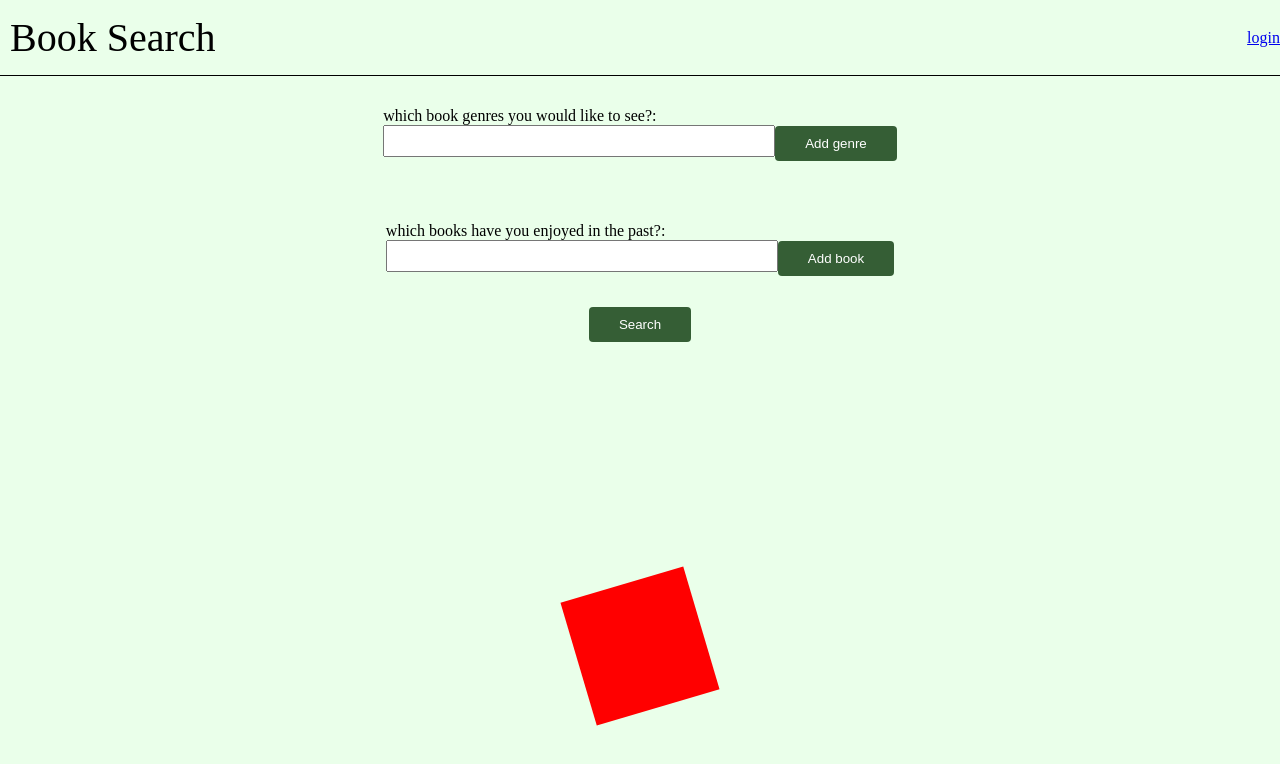
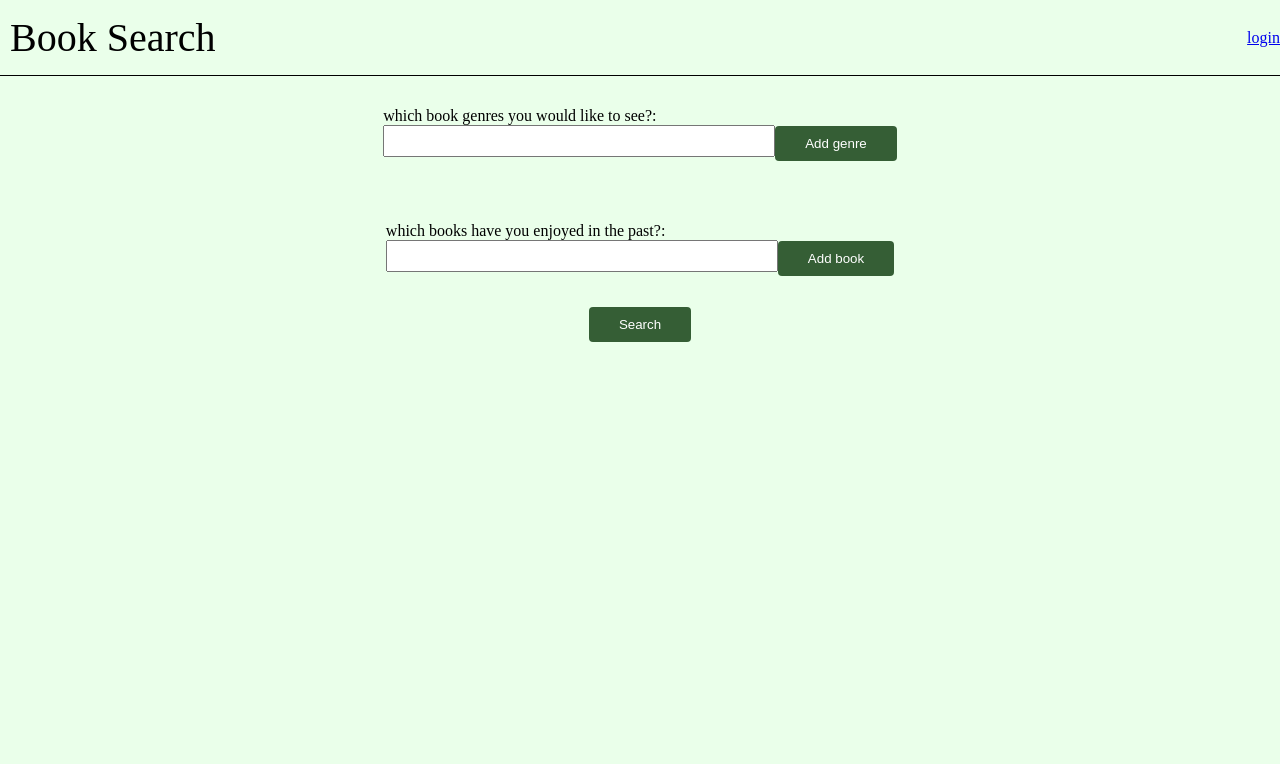
Before and after one commit to SpencerHitchcock05/Book-App, a React app in the folder client/: page / in a window 1280 px wide. Shown: the top 764 px of the page. Built offline with nearby package versions, Linux system fonts and the light colour scheme; the HTML template or start-up script is replaced by a standard one.

Commit message:
finished temporary loading icon

```diff
--- a/client/src/App.css
+++ b/client/src/App.css
@@ -135,10 +135,11 @@ body {
   }
 
 #loading-icon {
-    margin: 30vh;
-    width: 10vw;
-    height: 10vw;
-    background-color: red;
+    margin-top: 30vh;
+    margin-bottom: 30px;
+    width: 100px;
+    height: 100px;
+    background-color: #355e35;
     animation: spin 2s infinite;
 }
 
--- a/client/src/Content.jsx
+++ b/client/src/Content.jsx
@@ -56,8 +56,7 @@ function Content() {
             </div>
             </>}
 
-            {/* {searching && <LoadingIcon/>} */}
-            <LoadingIcon/>
+            {searching && <LoadingIcon/>}
 
             {suggestions && <>
               <Result suggestions={suggestions} />
--- a/client/src/LoadingIcon.jsx
+++ b/client/src/LoadingIcon.jsx
@@ -3,9 +3,11 @@
 const LoadingIcon = () => {
 
     return (
-        <div id="loading-icon">
-
-        </div>
+        <>
+            <div id="loading-icon">
+            </div>
+            <div>Loading...</div>
+        </>
     )
 }
 export default LoadingIcon
```
